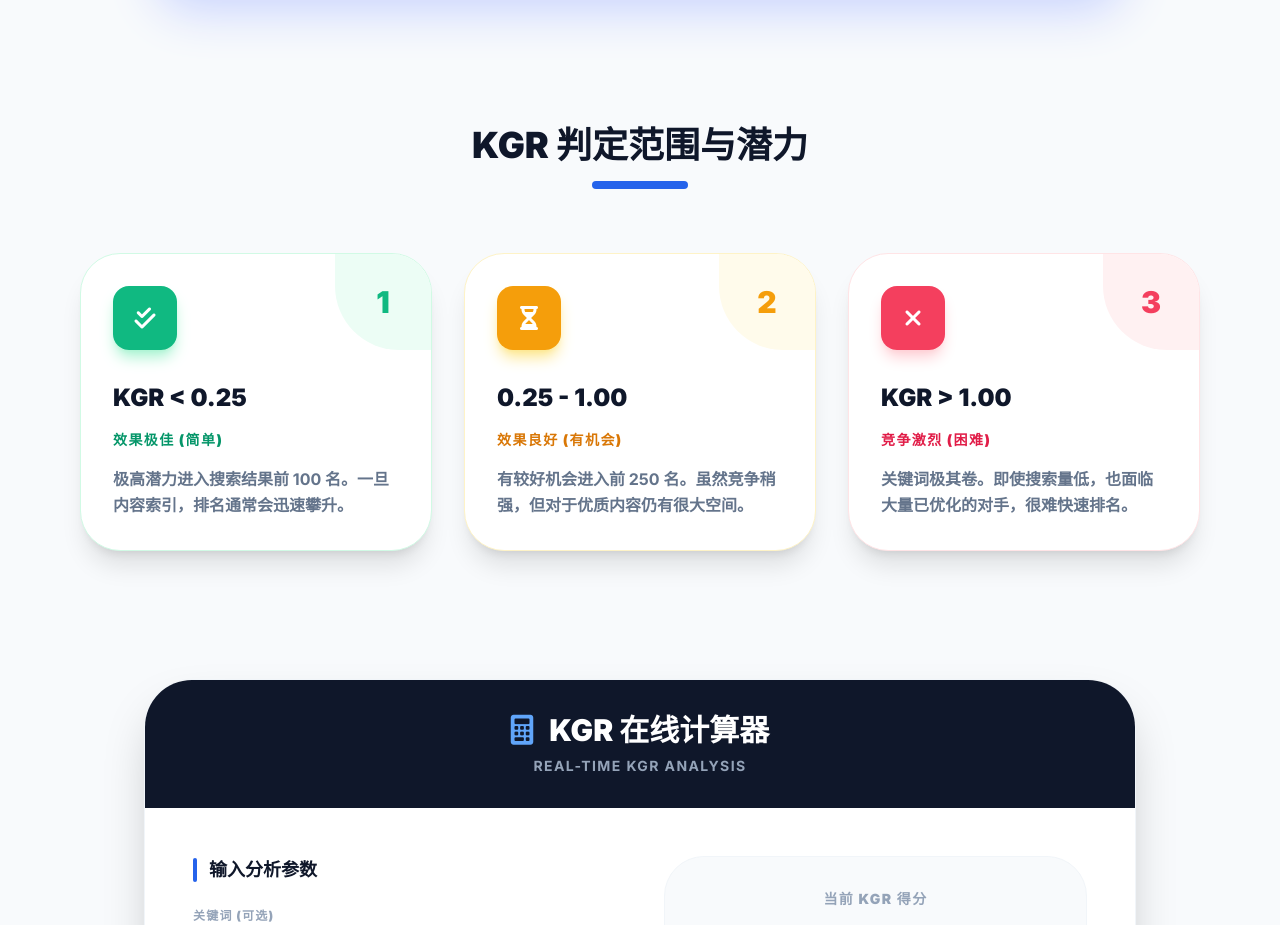
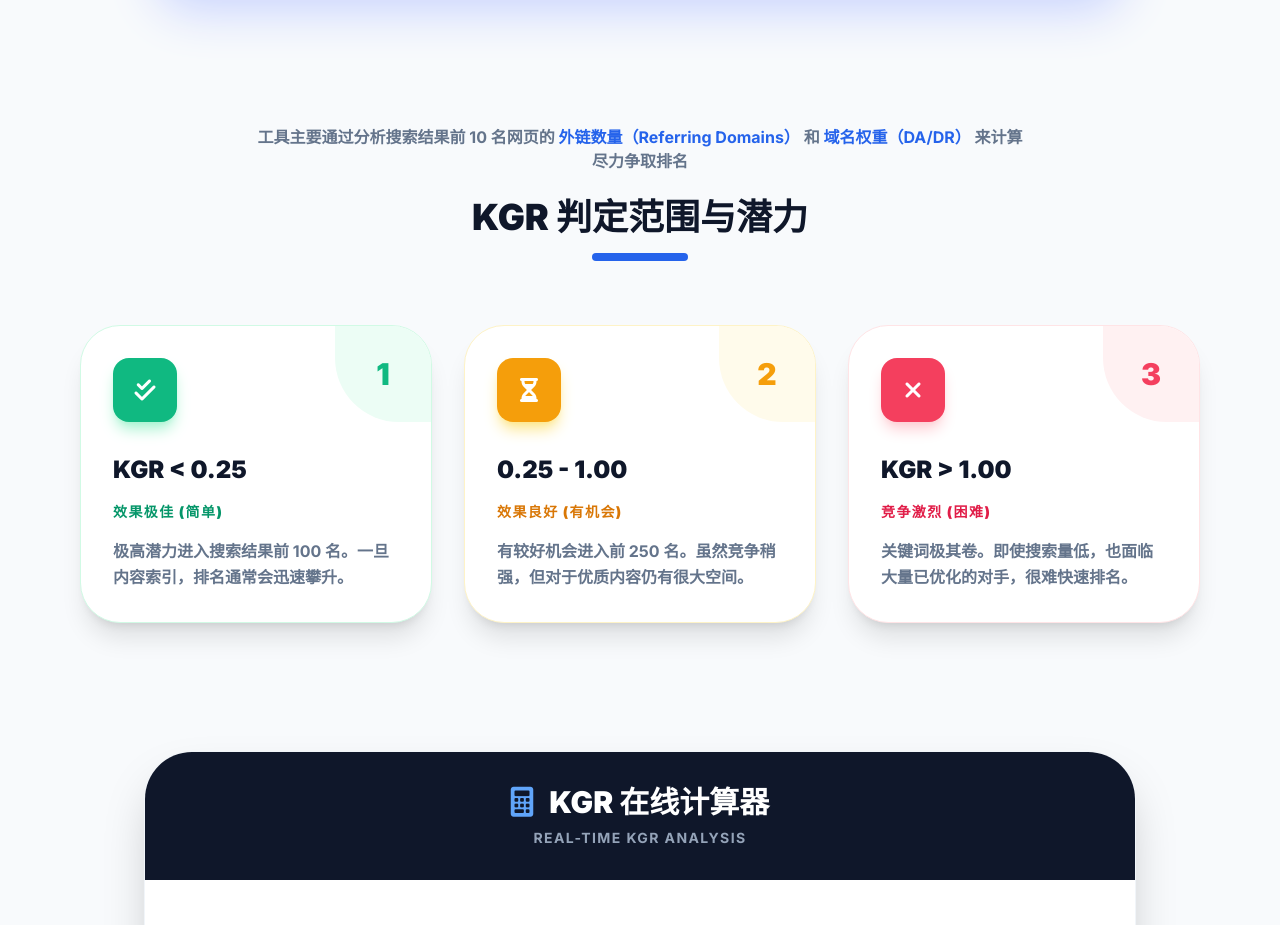
Before and after one commit to kakawebai/Order-Confirmation, a website: page seo-kuaisu-paiming.html in a window 1280 px wide. Shown: the part 3970-4895 px from the top of the page. Drawn offline with Linux system fonts and the light colour scheme.

Commit message:
seo: add ranking calculation logic to KGR section

```diff
--- a/seo-kuaisu-paiming.html
+++ b/seo-kuaisu-paiming.html
@@ -616,6 +616,9 @@
     <!-- KGR Ranges Section -->
     <section id="ranges" class="max-w-6xl mx-auto px-4 mb-20 md:mb-32">
         <div class="text-center mb-10 md:mb-16">
+            <p class="text-slate-500 font-bold text-sm md:text-base mb-6 max-w-3xl mx-auto leading-relaxed">
+                工具主要通过分析搜索结果前 10 名网页的 <span class="text-blue-600">外链数量（Referring Domains）</span> 和 <span class="text-blue-600">域名权重（DA/DR）</span> 来计算尽力争取排名
+            </p>
             <h2 class="text-3xl md:text-4xl font-black text-slate-900 mb-4">KGR 判定范围与潜力</h2>
             <div class="w-20 md:w-24 h-2 bg-blue-600 mx-auto rounded-full"></div>
         </div>
```
